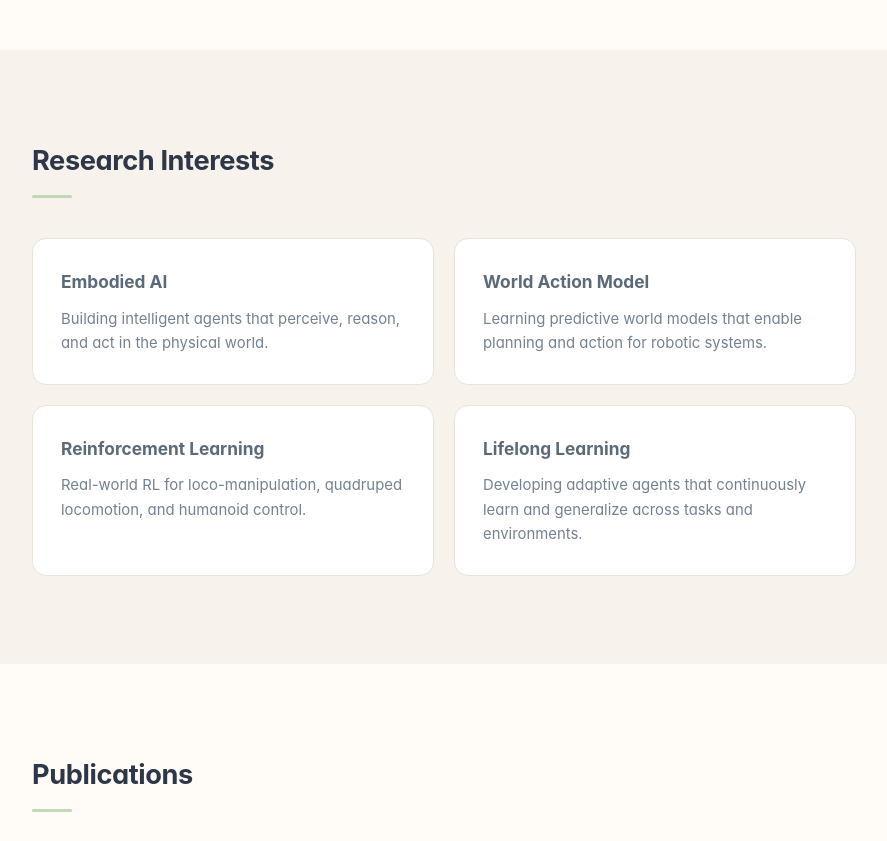
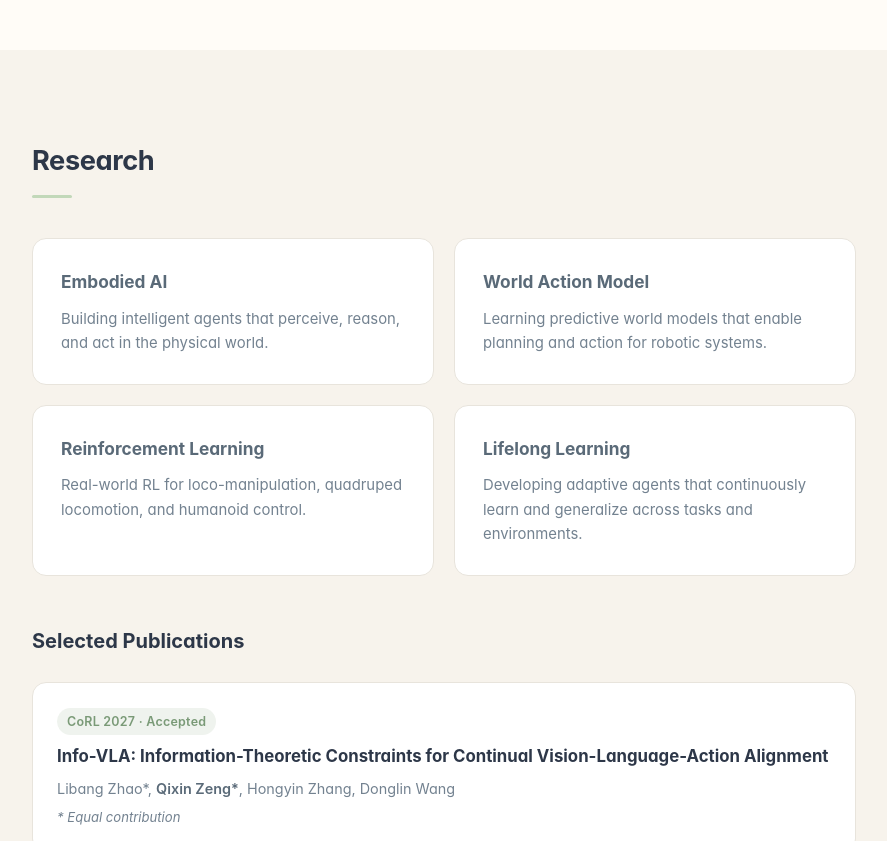
Before and after one commit to jackieQixin/jackieQixin.github.io, a plain HTML site: page index.html in a window 1280 px wide. Shown: the part 1180-2021 px from the top of the page, without its empty margins (196-1083 px from the left). Drawn offline with Linux system fonts and the light colour scheme.

Commit message:
Move publications into Research section

```diff
--- a/index.html
+++ b/index.html
@@ -16,7 +16,6 @@
             <ul class="nav-menu">
                 <li><a href="#about" class="nav-link">About</a></li>
                 <li><a href="#research" class="nav-link">Research</a></li>
-                <li><a href="#publications" class="nav-link">Publications</a></li>
                 <li><a href="#education" class="nav-link">Education</a></li>
                 <li><a href="#contact" class="nav-link">Contact</a></li>
             </ul>
@@ -78,7 +77,7 @@
     <!-- Research Section -->
     <section id="research" class="section section-alt">
         <div class="container">
-            <h2 class="section-title">Research Interests</h2>
+            <h2 class="section-title">Research</h2>
             <div class="research-grid">
                 <div class="research-card">
                     <h3>Embodied AI</h3>
@@ -97,13 +96,8 @@
                     <p>Developing adaptive agents that continuously learn and generalize across tasks and environments.</p>
                 </div>
             </div>
-        </div>
-    </section>
 
-    <!-- Publications Section -->
-    <section id="publications" class="section">
-        <div class="container">
-            <h2 class="section-title">Publications</h2>
+            <h3 class="pub-section-title">Selected Publications</h3>
             <div class="pub-list">
                 <div class="pub-item">
                     <div class="pub-venue">CoRL 2027 · Accepted</div>
--- a/style.css
+++ b/style.css
@@ -410,6 +410,13 @@ body {
 }
 
 /* ========== Publications ========== */
+.pub-section-title {
+    font-size: 1.25rem;
+    font-weight: 700;
+    margin: 48px 0 24px;
+    color: var(--text);
+}
+
 .pub-list {
     display: flex;
     flex-direction: column;
```
